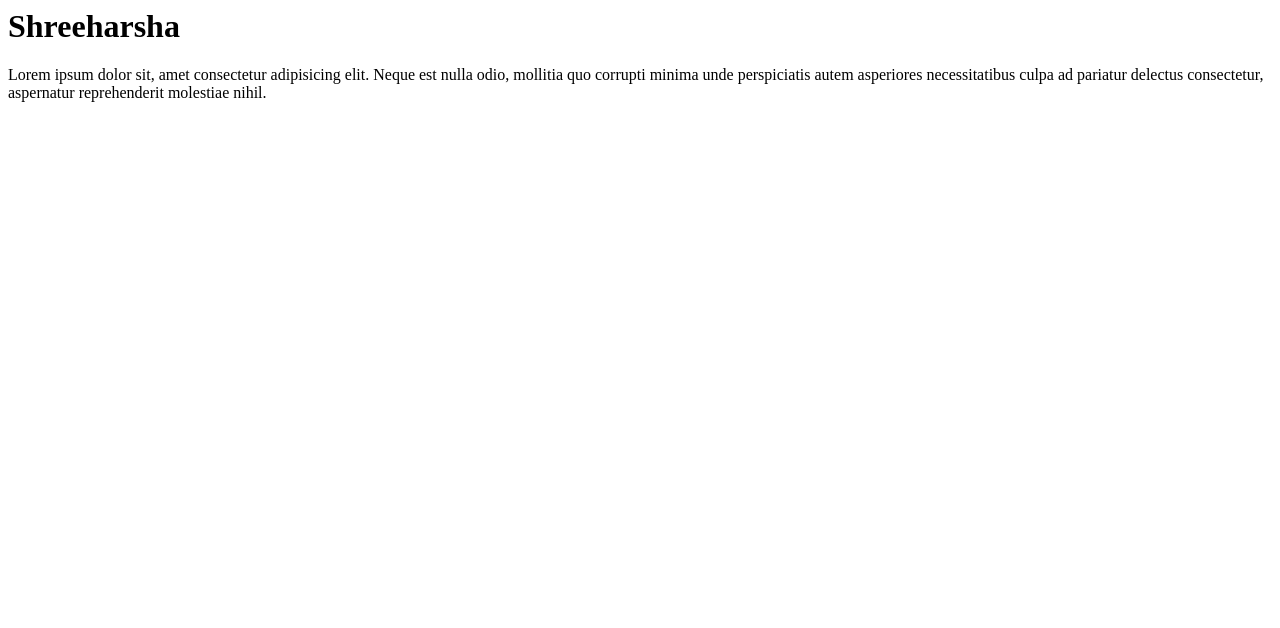
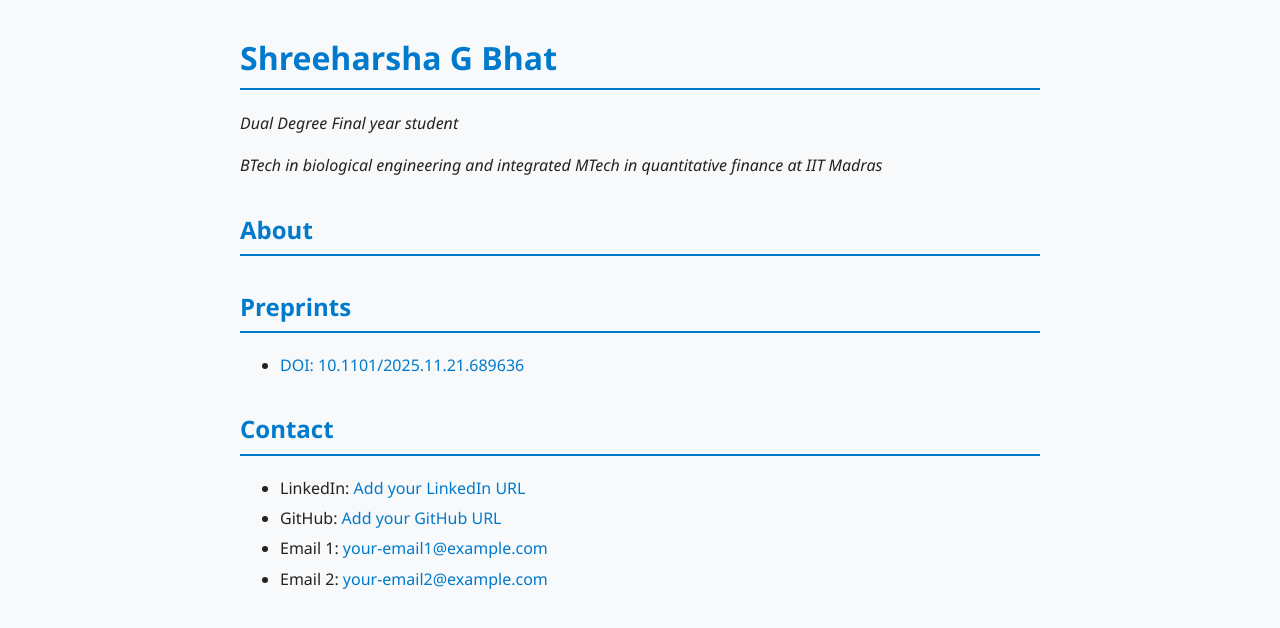
Before and after one commit to Shreeharsha-BE21B037/Shreeharsha-BE21B037.github.io, a plain HTML site: page index.html in a window 1280 px wide. Drawn offline with Linux system fonts and the light colour scheme.

Commit message:
Update index.html

```diff
--- a/index.html
+++ b/index.html
@@ -1,11 +1,69 @@
 <html lang="en">
 <head>
-    <meta charset="UTF-8">
-    <meta name="viewport" content="width=device-width, initial-scale=1.0">
-    <title>Document</title>
+  <meta charset="UTF-8" />
+  <meta name="viewport" content="width=device-width, initial-scale=1" />
+  <title>Shreeharsha G Bhat - Research Profile</title>
+  <style>
+    body {
+      font-family: "Segoe UI", Tahoma, Geneva, Verdana, sans-serif;
+      max-width: 800px;
+      margin: 2rem auto;
+      padding: 0 1rem;
+      line-height: 1.6;
+      color: #222;
+      background-color: #f8f9fa;
+    }
+    h1, h2 {
+      border-bottom: 2px solid #007acc;
+      padding-bottom: 0.3rem;
+      color: #007acc;
+    }
+    a {
+      color: #007acc;
+      text-decoration: none;
+    }
+    a:hover {
+      text-decoration: underline;
+    }
+    .contact-list li {
+      margin-bottom: 0.3rem;
+    }
+    .section {
+      margin-top: 2rem;
+    }
+  </style>
 </head>
 <body>
-    <h1>Shreeharsha</h1>
-    <p>Lorem ipsum dolor sit, amet consectetur adipisicing elit. Neque est nulla odio, mollitia quo corrupti minima unde perspiciatis autem asperiores necessitatibus culpa ad pariatur delectus consectetur, aspernatur reprehenderit molestiae nihil.</p>
+  <header>
+    <h1>Shreeharsha G Bhat</h1>
+    <p><em>Dual Degree Final year student</em></p>
+    <p><em>BTech in biological engineering and integrated MTech in quantitative finance at IIT Madras</em></p>
+  </header>
+
+  <section class="section" id="bio">
+    <h2>About</h2>
+    <p><!-- Bio will be added here later --></p>
+  </section>
+
+  <section class="section" id="preprints">
+    <h2>Preprints</h2>
+    <ul>
+      <li>
+        <a href="https://doi.org/10.1101/2025.11.21.689636" target="_blank" rel="noopener noreferrer">
+          DOI: 10.1101/2025.11.21.689636
+        </a>
+      </li>
+    </ul>
+  </section>
+
+  <section class="section" id="contact">
+    <h2>Contact</h2>
+    <ul class="contact-list">
+      <li>LinkedIn: <a href="#" id="linkedin-link" target="_blank" rel="noopener noreferrer">Add your LinkedIn URL</a></li>
+      <li>GitHub: <a href="#" id="github-link" target="_blank" rel="noopener noreferrer">Add your GitHub URL</a></li>
+      <li>Email 1: <a href="mailto:your-email1@example.com" id="email1">your-email1@example.com</a></li>
+      <li>Email 2: <a href="mailto:your-email2@example.com" id="email2">your-email2@example.com</a></li>
+    </ul>
+  </section>
 </body>
 </html>
```
